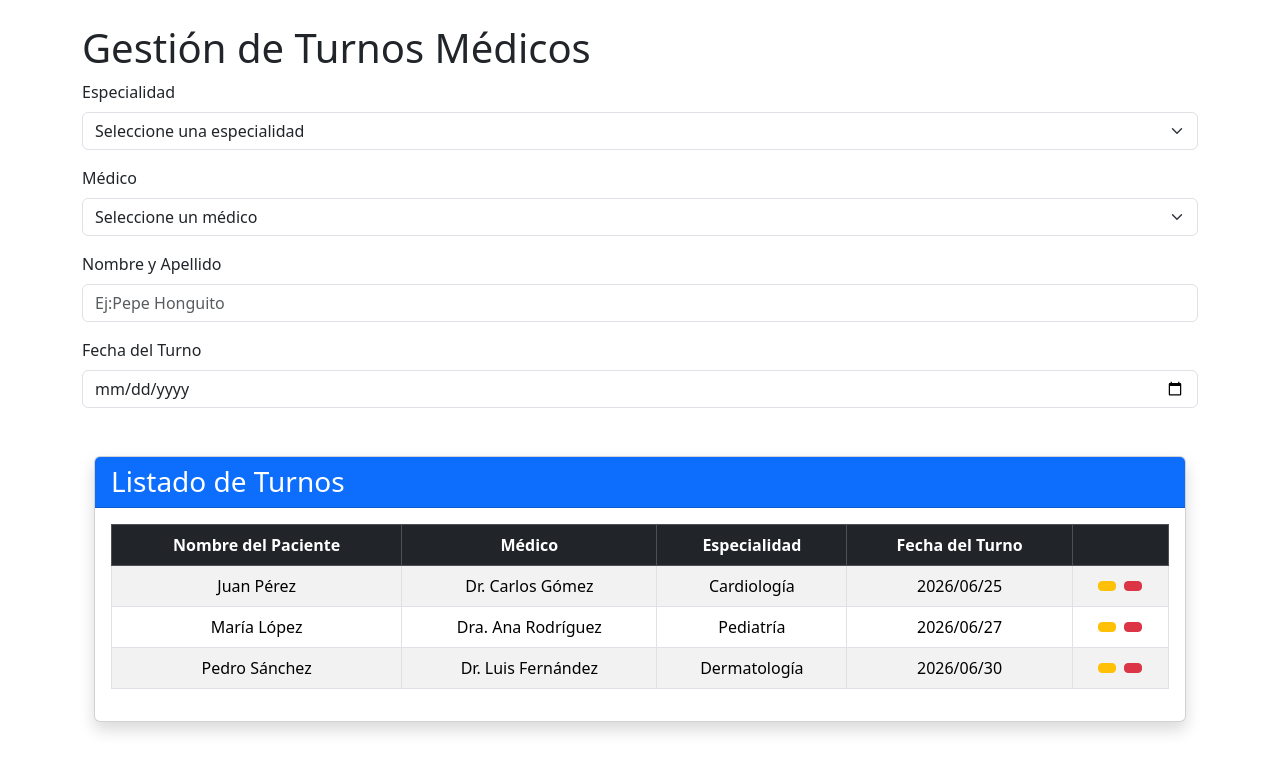
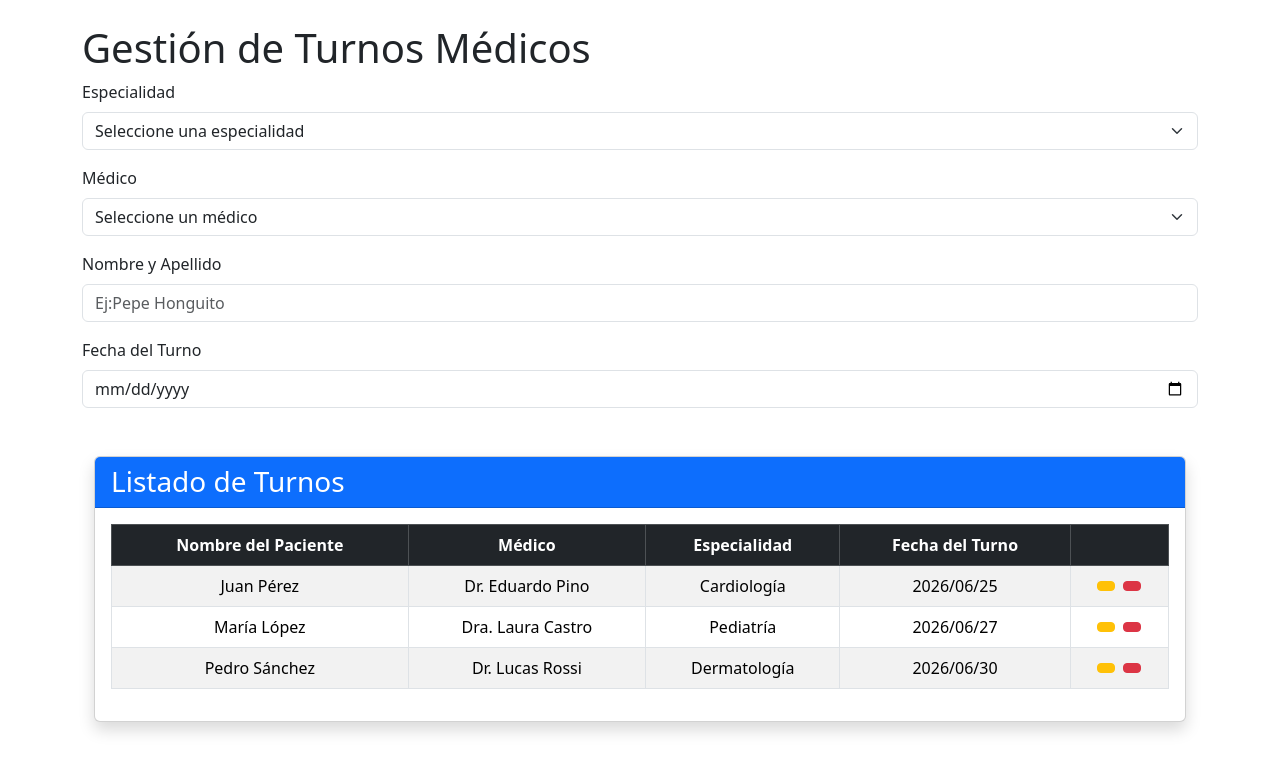
Before and after one commit to DanteCesca/Proyecto-Final, a React (Vite) app: page / in a window 1280 px wide. Shown: the top 772 px of the page. Built offline with nearby package versions, Linux system fonts and the light colour scheme.

Commit message:
Se creo el componente de Form y se edito el componente medicos

```diff
--- a/src/App.jsx
+++ b/src/App.jsx
@@ -1,42 +1,17 @@
-import { useState } from "react";
 import "./Styles/App.css";
-import Especialidades from "./Componentes/Especialidades";
-import Medicos from "./Componentes/Medicos";
-import PacienteInput from "./Componentes/Pacientes";
-import FechaTurno from "./Componentes/FechaTurno";
+import Forma from "./Componentes/Form";
 import Tabla from "./Componentes/Tabla";
 
 function App() {
-  const [especialidad, setEspecialidad] = useState("");
-  const [nombrePaciente, setNombrePaciente] = useState("");
-  const [fecha, setFecha] = useState("");
-
   return (
     <div className="container mt-4">
       <h1>Gestión de Turnos Médicos</h1>
 
-      <Especialidades
-        especialidadSeleccionada={especialidad}
-        onEspecialidadChange={setEspecialidad}
-      />
+      <Forma />
 
-      <Medicos
-        especialidadSeleccionada={especialidad}
-      />
-
-      <PacienteInput
-        nombre={nombrePaciente}
-        onNombreChange={setNombrePaciente}
-      />
-
-      <FechaTurno
-        fecha={fecha}
-        onFechaChange={setFecha}
-      />
-      <Tabla/>
+      <Tabla />
     </div>
   );
 }
 
-
 export default App;
--- a/src/Componentes/Especialidades.jsx
+++ b/src/Componentes/Especialidades.jsx
@@ -7,7 +7,7 @@ function Especialidades({ especialidadSeleccionada, onEspecialidadChange }) {
     { id: 4, nombre: "Clínica Médica" },
     { id: 5, nombre: "Oftalmología" },
     { id: 6, nombre: "Neumonología" },
-    { id: 7, nombre: "Pediatría" }
+    { id: 7, nombre: "Pediatría" },
   ];
 
 
--- /dev/null
+++ b/src/Componentes/Form.jsx
@@ -0,0 +1,37 @@
+// src/Componentes/Forma.jsx
+import { useState } from "react";
+import Especialidades from "./Especialidades";
+import Medicos from "./Medicos";
+import PacienteInput from "./Pacientes";
+import FechaTurno from "./FechaTurno";
+
+function Form() {
+  const [especialidad, setEspecialidad] = useState("");
+  const [nombrePaciente, setNombrePaciente] = useState("");
+  const [fecha, setFecha] = useState("");
+
+  return (
+    <>
+      <Especialidades
+        especialidadSeleccionada={especialidad}
+        onEspecialidadChange={setEspecialidad}
+      />
+
+      <Medicos
+        especialidadSeleccionada={especialidad}
+      />
+
+      <PacienteInput
+        nombre={nombrePaciente}
+        onNombreChange={setNombrePaciente}
+      />
+
+      <FechaTurno
+        fecha={fecha}
+        onFechaChange={setFecha}
+      />
+    </>
+  );
+}
+
+export default Form;
--- a/src/Componentes/Medicos.jsx
+++ b/src/Componentes/Medicos.jsx
@@ -4,11 +4,20 @@ function Medicos({ especialidadSeleccionada }) {
   const [medicoSeleccionado, setMedicoSeleccionado] = useState("");
 
   const medicos = [
-    { id: 1, nombre: "Dr. Juan Pérez", especialidad: 1 },     // Gastro
-    { id: 2, nombre: "Dra. María Gómez", especialidad: 2 },   // Cardio
-    { id: 3, nombre: "Dr. Carlos López", especialidad: 2 },   // Cardio
-    { id: 4, nombre: "Dra. Ana Rodríguez", especialidad: 3 }, // Derma
-    { id: 5, nombre: "Dr. Pedro Ruiz", especialidad: 7 }      // Pediatra
+    { id: 1, nombre: "Dr. Marzelo Aguilar", especialidad: 1 },    //1 Gastro
+    { id: 2, nombre: "Dra. Martina Gomez", especialidad: 1 },     //2 Cardio
+    { id: 3, nombre: "Dr. Eduardo Pino", especialidad: 2 },       //3 Derma
+    { id: 4, nombre: "Dra. Sofia Benitez ", especialidad: 2 },    //4 ClinicaMed
+    { id: 5, nombre: "Dra. Claudia Zamora", especialidad: 3 },    //5 Oftanmolo
+    { id: 6, nombre: "Dr. Lucas Rossi", especialidad: 3 },        //6 Neumonologia
+    { id: 7, nombre: "Dr. Carlos Fuentes", especialidad: 4 },      //7 Pediatria
+    { id: 8, nombre: "Dra. Beatriz Herrera", especialidad: 4 },
+    { id: 9, nombre: "Dra. Valeria Ortega", especialidad: 5 },
+    { id: 10, nombre: "Dr. Tomas Mendez", especialidad: 5 },
+    { id: 11, nombre: "Dr. Alegandro Rios ", especialidad: 6 },
+    { id: 12, nombre: "Dra. Elena Petterson", especialidad: 6 },
+    { id: 13, nombre: "Dra. Laura Castro", especialidad: 7 },
+    { id: 14, nombre: "Dr. Facundo Diaz", especialidad: 7 },
   ];
 
   const medicosFiltrados = medicos.filter(
--- a/src/Componentes/Tabla.jsx
+++ b/src/Componentes/Tabla.jsx
@@ -5,21 +5,21 @@ function TablaTurnos() {
     {
       id: 1,
       paciente: "Juan Pérez",
-      medico: "Dr. Carlos Gómez",
+      medico: "Dr. Eduardo Pino",
       especialidad: "Cardiología",
       fecha: "2026/06/25",
     },
     {
       id: 2,
       paciente: "María López",
-      medico: "Dra. Ana Rodríguez",
+      medico: "Dra. Laura Castro",
       especialidad: "Pediatría",
       fecha: "2026/06/27",
     },
     {
       id: 3,
       paciente: "Pedro Sánchez",
-      medico: "Dr. Luis Fernández",
+      medico: "Dr. Lucas Rossi",
       especialidad: "Dermatología",
       fecha: "2026/06/30",
     },
```
